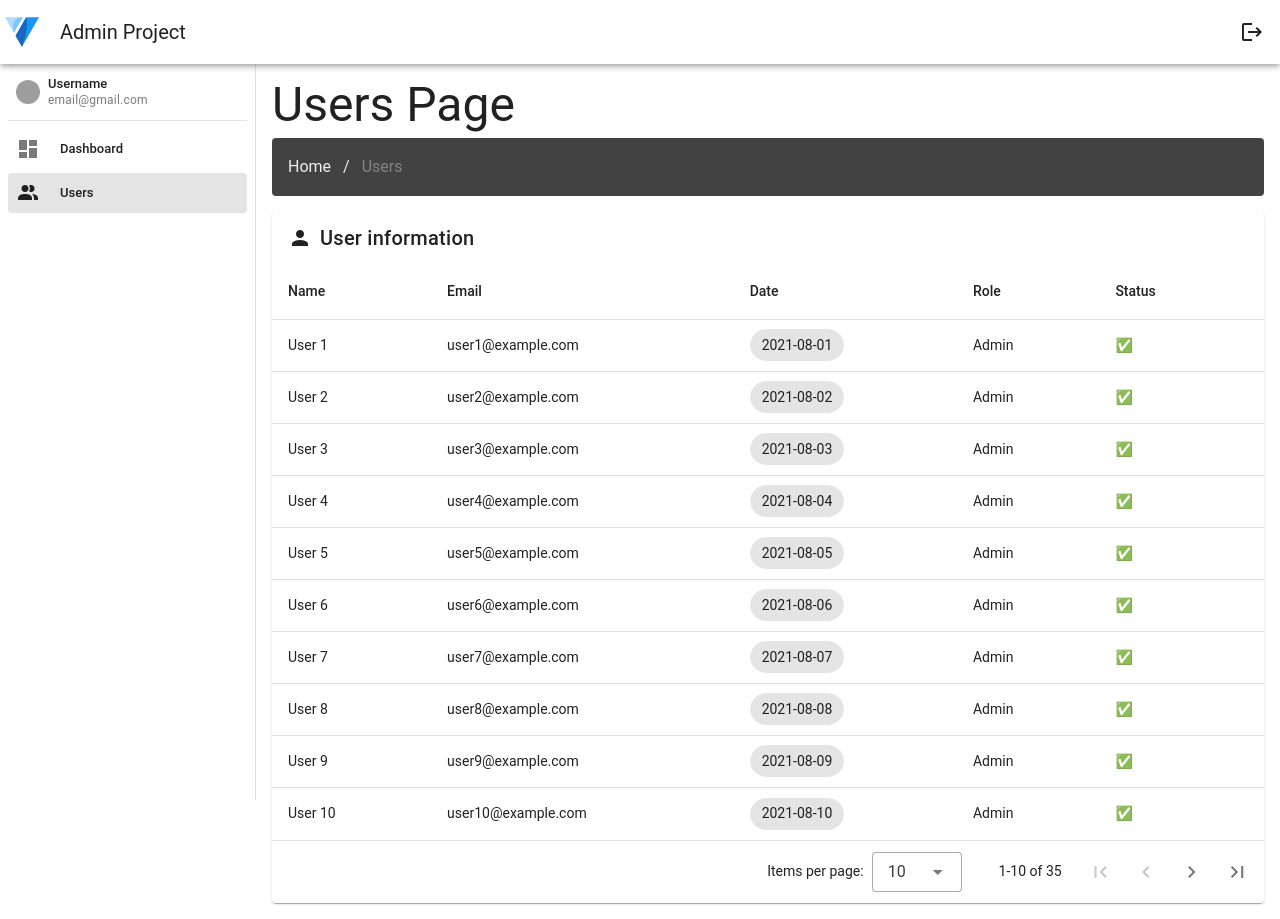
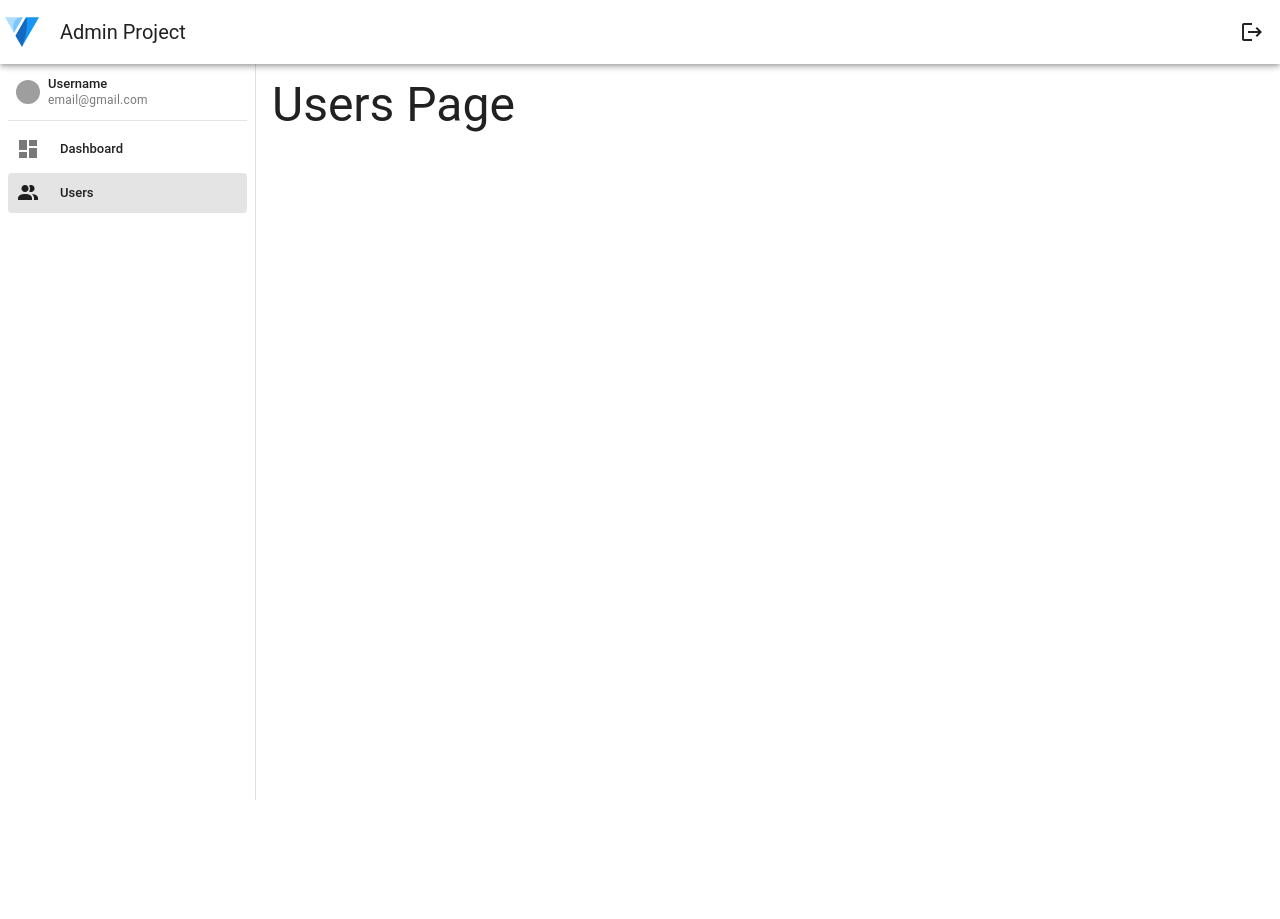
Before and after one commit to johnleider/hands-on-with-blackguard, a Vue app: page /admin/users in a window 1280 px wide. After the commit the page ends 800 px from the top, so only its background shows below. Built offline with nearby package versions, Linux system fonts and the light colour scheme.

Commit message:
chore(Users): remove boilerplate

```diff
--- a/src/views/dashboard/Users.vue
+++ b/src/views/dashboard/Users.vue
@@ -1,56 +1,19 @@
-<!-- eslint-disable vue/valid-v-slot -->
 <template>
   <v-container>
     <h1 class="text-h3 mb-2">Users Page</h1>
 
-    <v-sheet class="mb-4" color=surface-variant rounded>
-      <v-breadcrumbs :items="breadcrumbs"></v-breadcrumbs>
-    </v-sheet>
-
-    <v-card title="User information" prepend-icon="mdi-account">
-      <v-data-table :items="items" :loading="loading">
-        <template #item.date="{ item }">
-          <v-menu :close-on-content-click="false">
-            <template #activator="{ props: activatorProps }">
-              <v-chip v-bind="activatorProps" :text="item.date"></v-chip>
-            </template>
-
-            <v-card>
-              <v-date-picker></v-date-picker>
-            </v-card>
-          </v-menu>
-        </template>
-      </v-data-table>
-    </v-card>
+    <!-- -->
   </v-container>
 </template>
 
 <script setup>
-  import { onMounted } from 'vue';
-  import { ref } from 'vue'
+  // import { ref } from 'vue'
 
-  const breadcrumbs = ref([
-    {
-      title: 'Home',
-      to: '/'
-    },
-    {
-      title: 'Users',
-      active: true
-    }
-  ])
-  const loading = ref(true)
-  const items = ref(Array.from({ length: 35 }, (_, i) => ({
-    name: `User ${i + 1}`,
-    email: `user${i + 1}@example.com`,
-    date: `2021-08-${String(i + 1).padStart(2, '0')}`,
-    role: 'Admin',
-    status: '✅',
-  })))
-
-  onMounted(() => {
-    setTimeout(() => {
-      loading.value = false
-    }, 1500)
-  })
+  // const items = ref(Array.from({ length: 35 }, (_, i) => ({
+  //   name: `User ${i + 1}`,
+  //   email: `user${i + 1}@example.com`,
+  //   date: `2021-08-${String(i + 1).padStart(2, '0')}`,
+  //   role: 'Admin',
+  //   status: '✅',
+  // })))
 </script>
```
